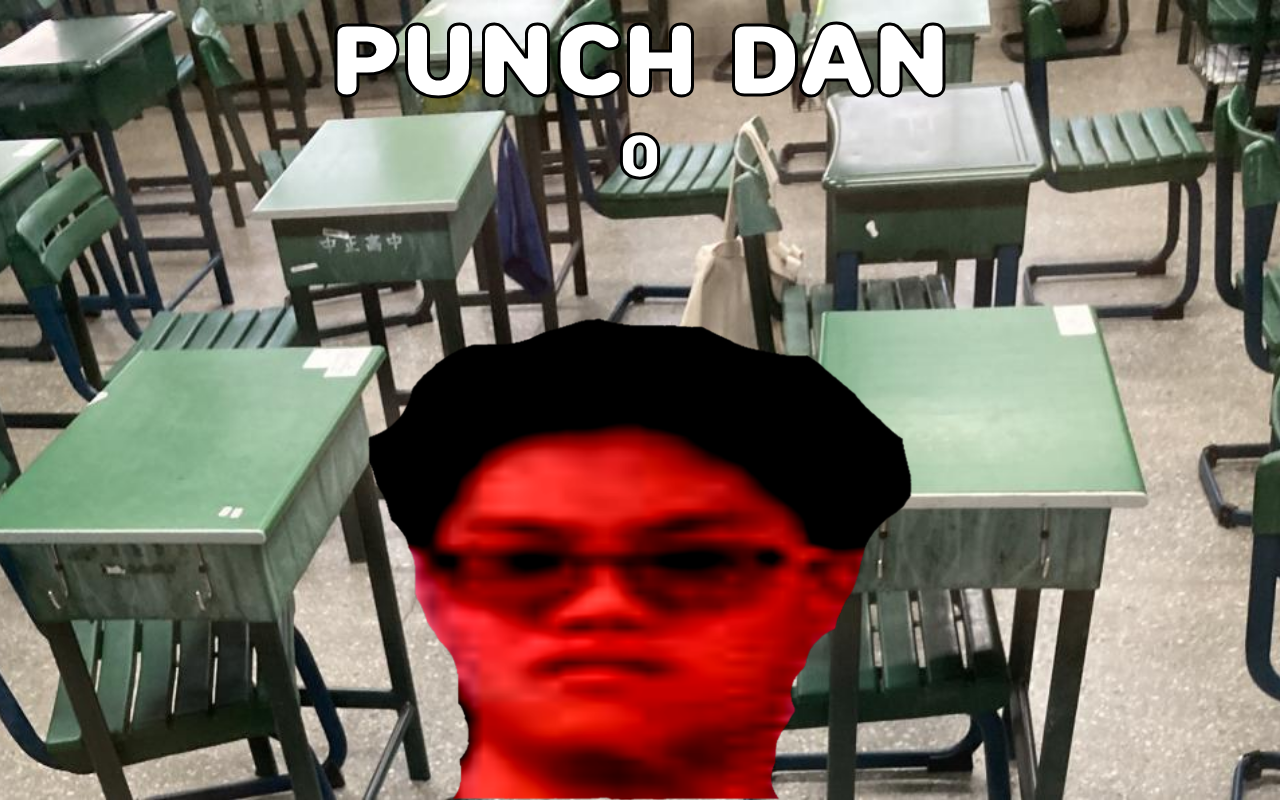
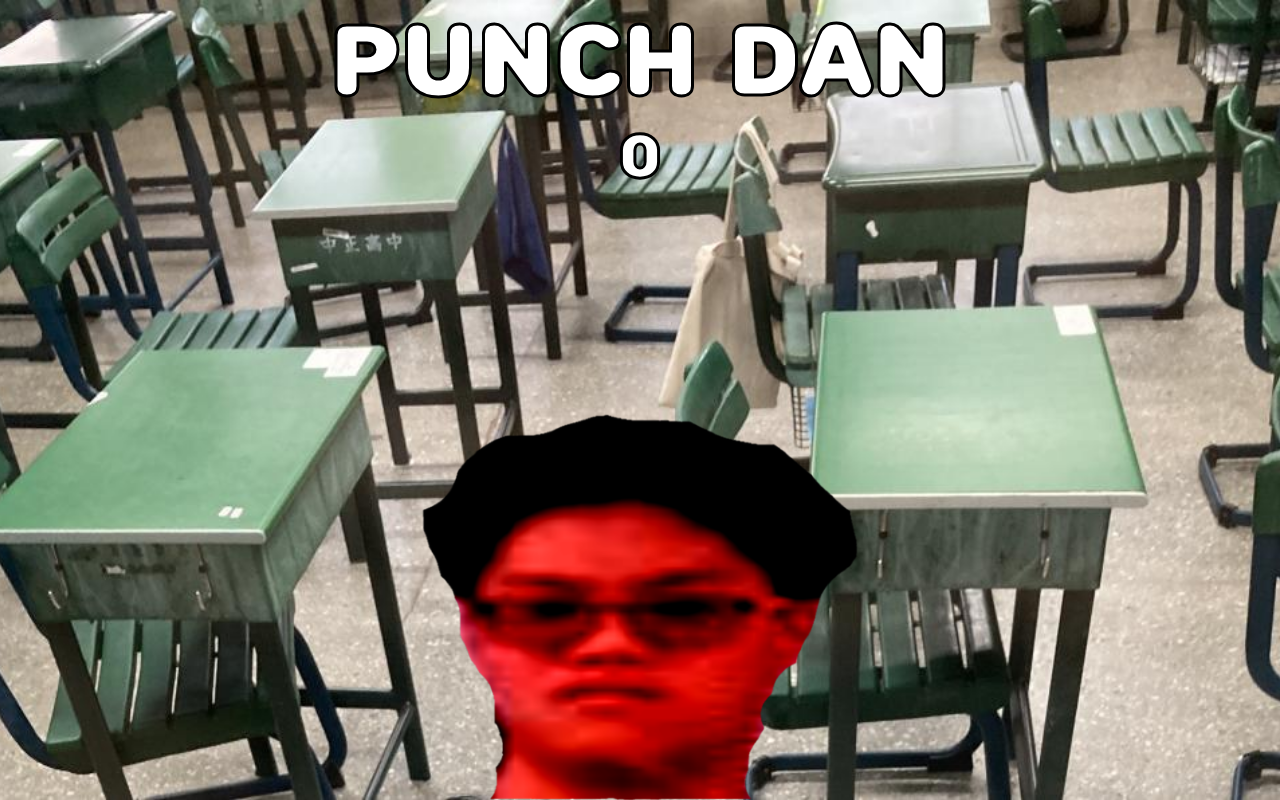
Before and after one commit to l-zch/punchdan, a plain HTML site: page index.html in a window 1280 px wide. Drawn offline with Linux system fonts and the light colour scheme.

Commit message:
fix: 高粱神像圖遮蔽字體

```diff
--- a/style.css
+++ b/style.css
@@ -38,7 +38,7 @@ text {
 
 #dan {
   position: absolute;
-  height: 600px;
+  height: 60vh;
   object-fit: cover;
   bottom: 0;
 }
```
